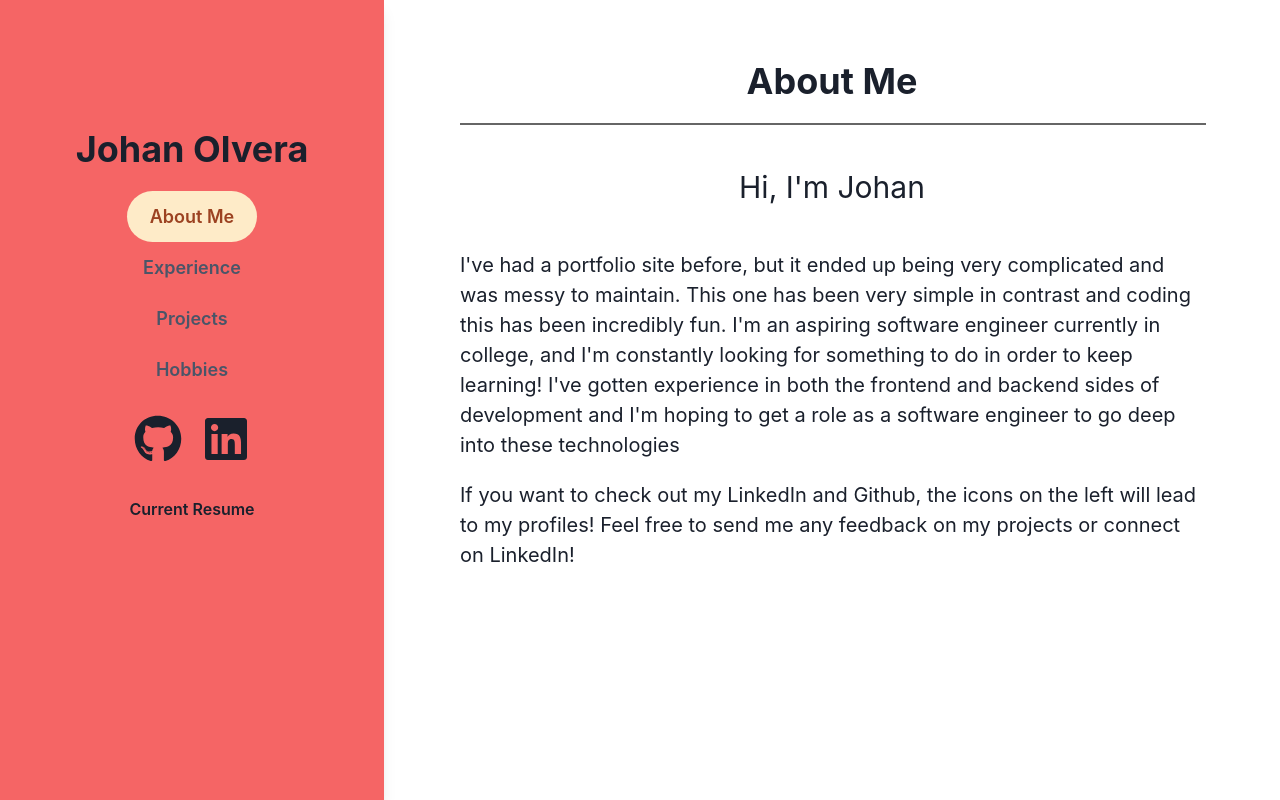
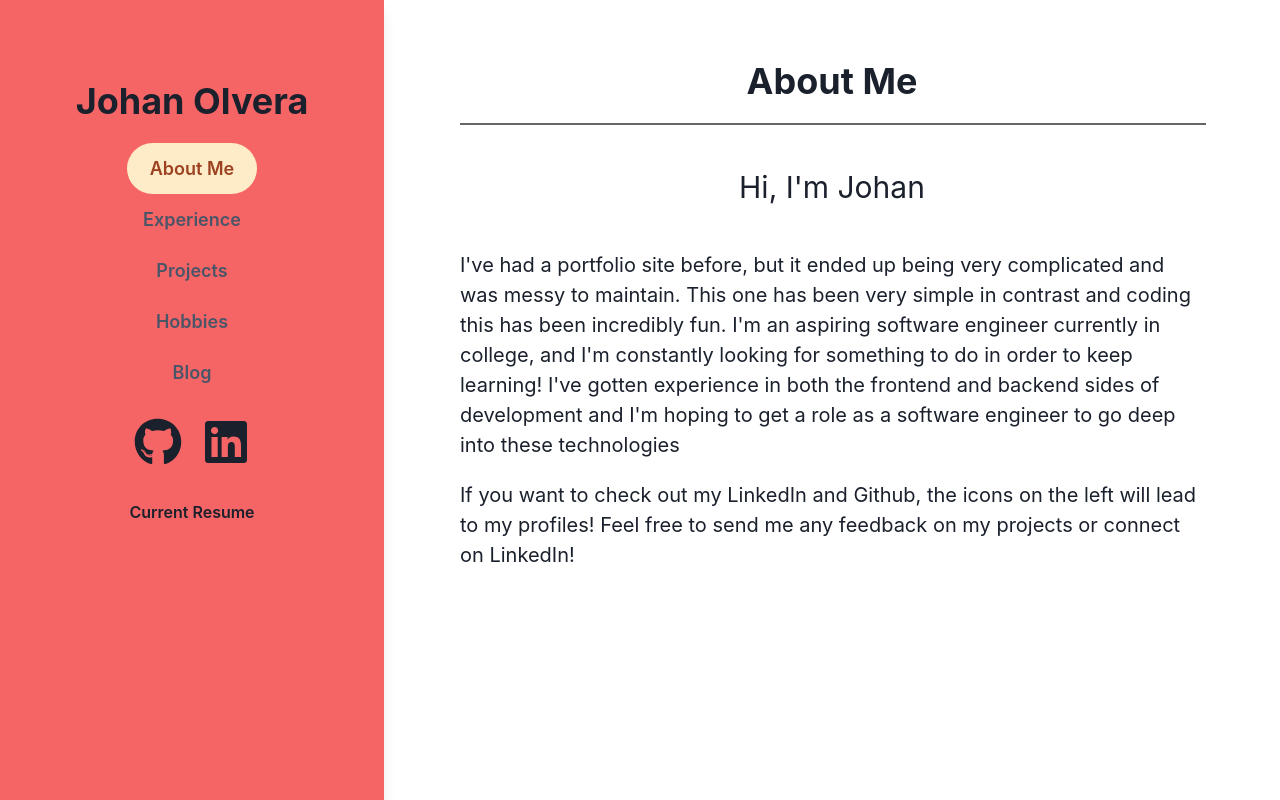
Before and after one commit to Jolvera2001/jolvera2001.github.io, a React (Vite) app: page / in a window 1280 px wide. Built offline with nearby package versions, Linux system fonts and the light colour scheme.

Commit message:
starting on blog section

```diff
--- a/src/App.jsx
+++ b/src/App.jsx
@@ -41,7 +41,7 @@ function App() {
   return (
     <>
     <Flex>
-      <Box w='30%' height="100vh" bg='red.400' pt={32} boxShadow='lg' display='flex' alignContent='center' justifyContent='center'>
+      <Box w='30%' height="100vh" bg='red.400' pt={20} boxShadow='lg' display='flex' alignContent='center' justifyContent='center'>
         <VStack spacing={5}>
           <Heading>Johan Olvera</Heading>
           <Tabs isLazy orientation='vertical' variant='soft-rounded' size='lg' colorScheme='orange'>
@@ -50,6 +50,7 @@ function App() {
               <Tab onClick={() => handleTabClick('experience')} isSelected={activeTab === 'experience'}>Experience</Tab>
               <Tab onClick={() => handleTabClick('projects')} isSelected={activeTab === 'projects'}>Projects</Tab>
               <Tab onClick={() => handleTabClick('hobbies')} isSelected={activeTab === 'hobbies'}>Hobbies</Tab>
+              <Tab onClick={() => handleTabClick('blog')} isSelected={activeTab === 'blog'}>Blog</Tab>
             </TabList>
           </Tabs>
           <HStack spacing={5}>
```
